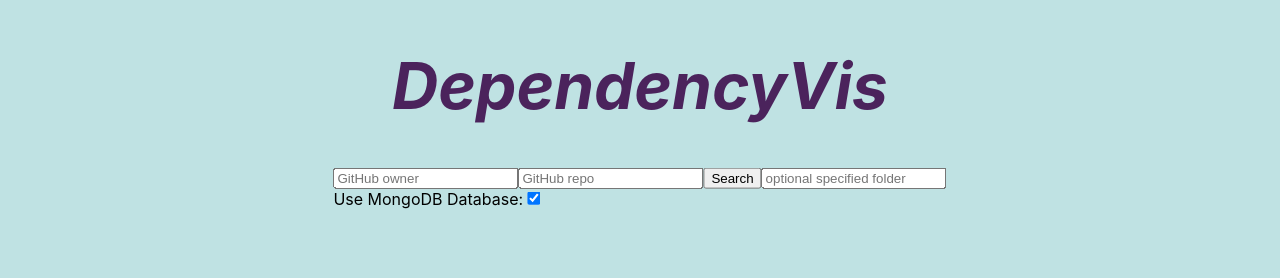
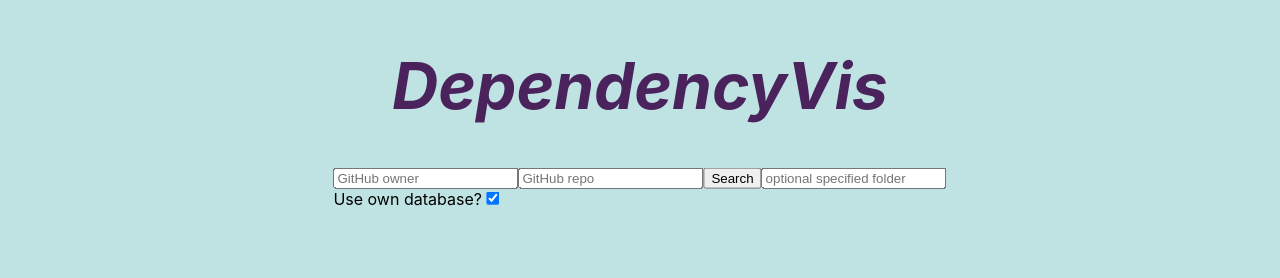
Before and after one commit to NightLore/DependencyVis, a React (Create React App) app in the folder client/: page / in a window 1280 px wide. Shown: the part 134-412 px from the top of the page. Built offline with nearby package versions, Linux system fonts and the light colour scheme.

Commit message:
Remove mention of MongoDB on title screen

```diff
--- a/client/src/App.js
+++ b/client/src/App.js
@@ -17,7 +17,7 @@ const App = () => {
    const [showForm, setFormVisibility] = useState(true);
    const [errorText, setErrorText] = useState('');
    const [dbOption, setDBOption] = useState(true);
-   const [loadAheadOption, setLoadAheadOption] = useState(true);
+   const [loadAheadOption, setLoadAheadOption] = useState(true); // switch to false to keep from loading all information ahead of time
    const [colorOption, setColorOption] = useState('loaded');
    const [sizeOption, setSizeOption] = useState('nothing');
 
--- a/client/src/Form.js
+++ b/client/src/Form.js
@@ -76,7 +76,7 @@ const Form = props => {
          />
          <br/>
          <label>
-            Use MongoDB Database:
+            Use own database?
             <input
                type="checkbox"
                name="dbOption"
```
